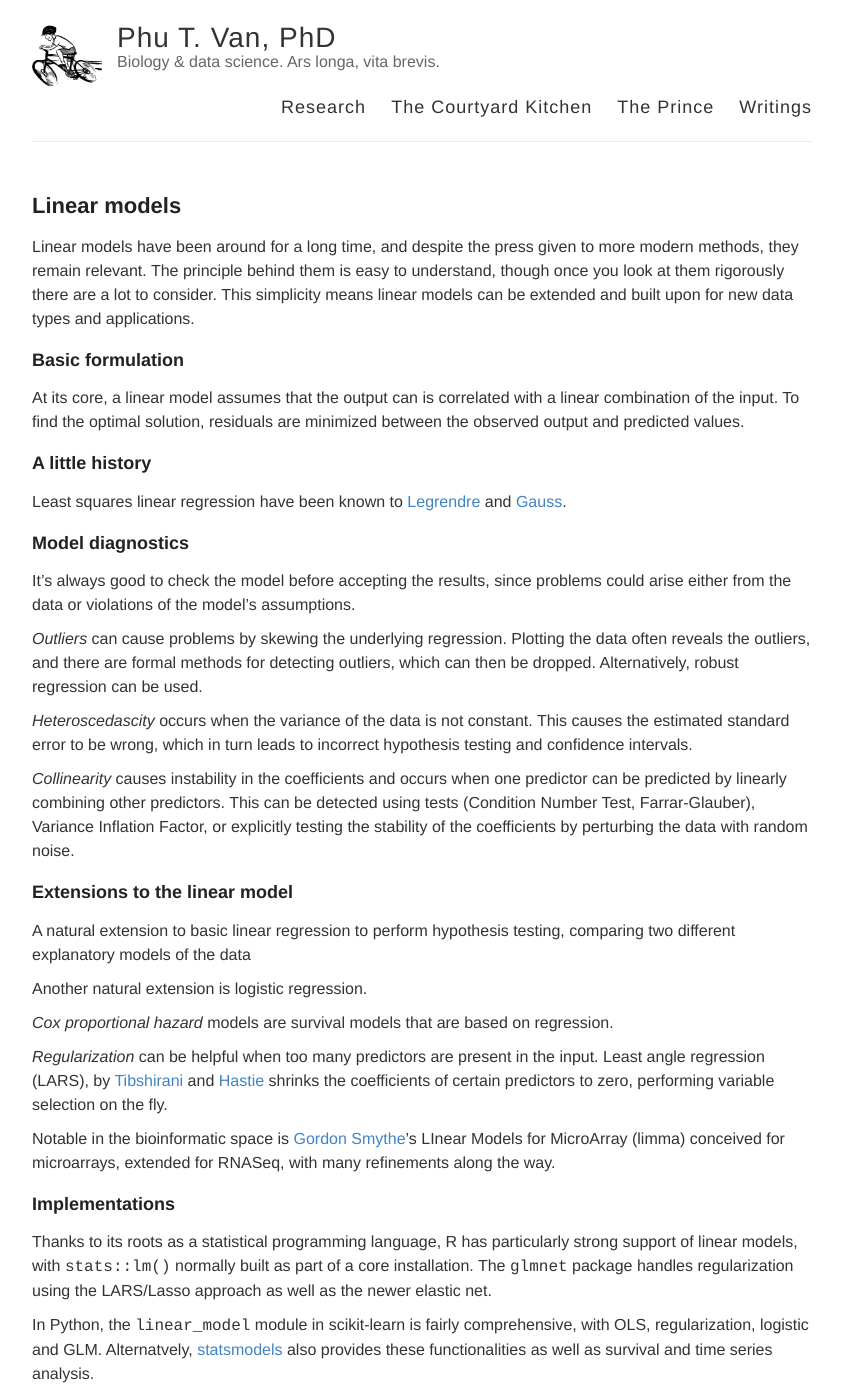
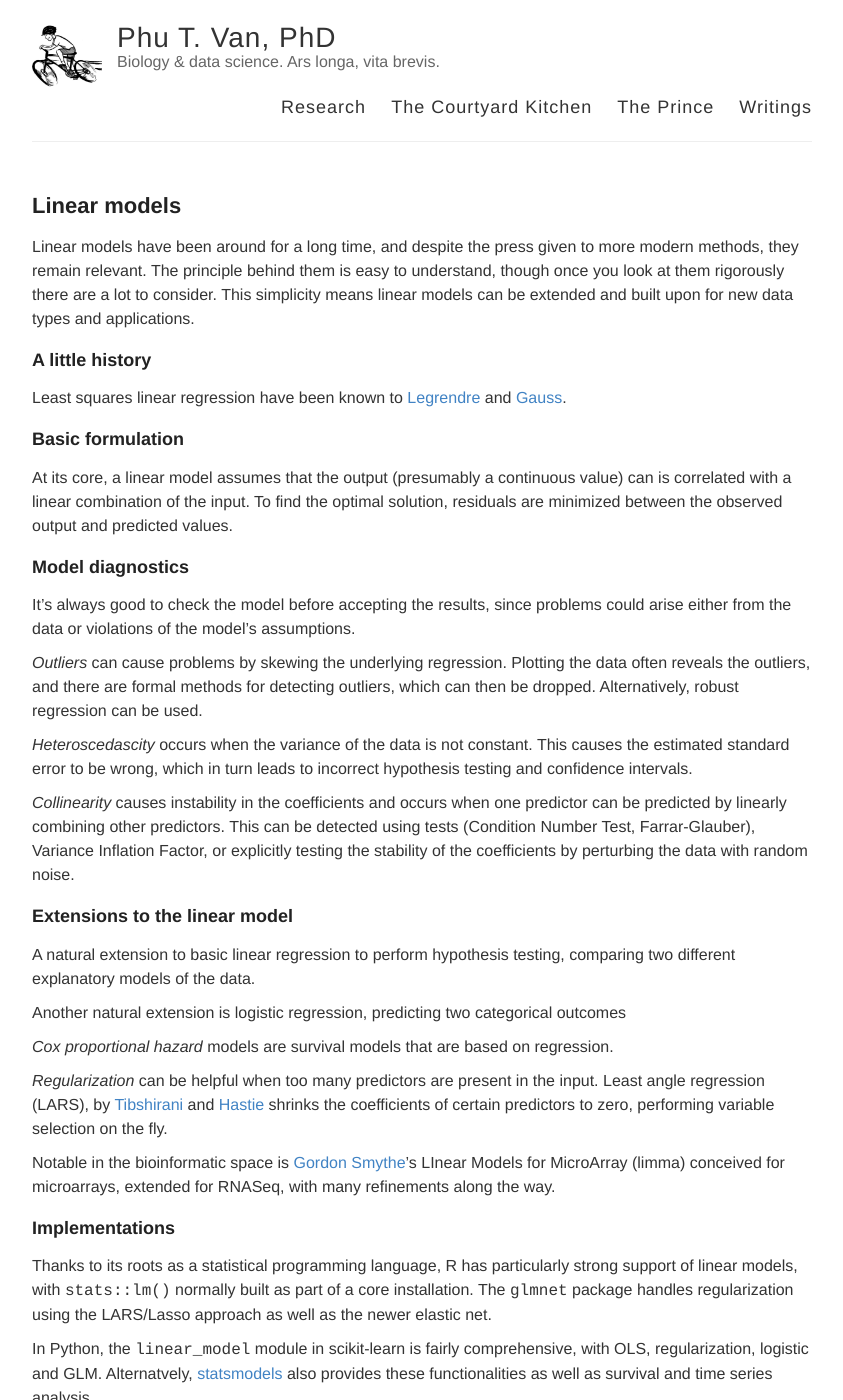
Before and after one commit to ptvan/ptvan.github.io, a Jekyll site: the page built from _posts/2020-10-10-linear-models.md, in a window 1280 px wide and 1400 px high. Shown: the whole window, without its empty margins (218-1061 px from the left). Built offline with Jekyll 4.4.1, drawn with Linux system fonts in a browser that asks for light colours.

Commit message:
small edits

```diff
--- a/_posts/2020-10-10-linear-models.md
+++ b/_posts/2020-10-10-linear-models.md
@@ -5,13 +5,13 @@
 
 Linear models have been around for a long time, and despite the press given to more modern methods, they remain relevant. The principle behind them is easy to understand, though once you look at them rigorously there are a lot to consider. This simplicity means linear models can be extended and built upon for new data types and applications.
 
-### Basic formulation
-
-At its core, a linear model assumes that the output can is correlated with a linear combination of the input. To find the optimal solution, residuals are minimized between the observed output and predicted values.
-
 ### A little history
 
 Least squares linear regression have been known to [Legrendre](https://en.wikipedia.org/wiki/Adrien-Marie_Legendre) and [Gauss](https://en.wikipedia.org/wiki/Carl_Friedrich_Gauss).
+
+### Basic formulation
+
+At its core, a linear model assumes that the output (presumably a continuous value) can is correlated with a linear combination of the input. To find the optimal solution, residuals are minimized between the observed output and predicted values.
 
 ### Model diagnostics
 
@@ -25,9 +25,9 @@
 
 ### Extensions to the linear model
 
-A natural extension to basic linear regression to perform hypothesis testing, comparing two different explanatory models of the data
+A natural extension to basic linear regression to perform hypothesis testing, comparing two different explanatory models of the data.
 
-Another natural extension is logistic regression.
+Another natural extension is logistic regression, predicting two categorical outcomes
 
 *Cox proportional hazard* models are survival models that are based on regression.
 
```
